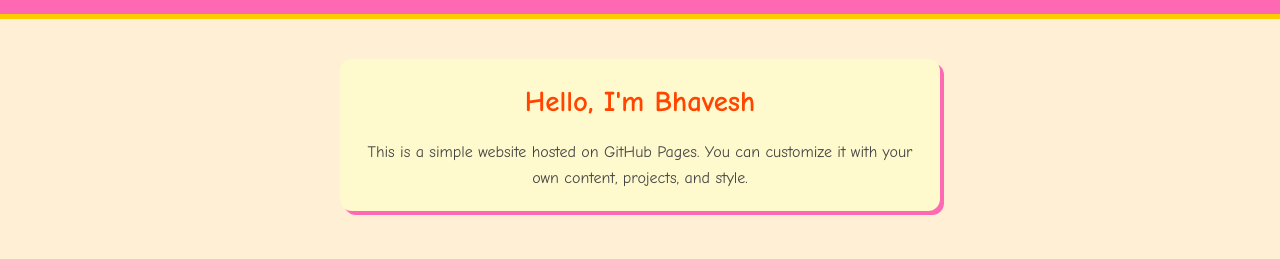
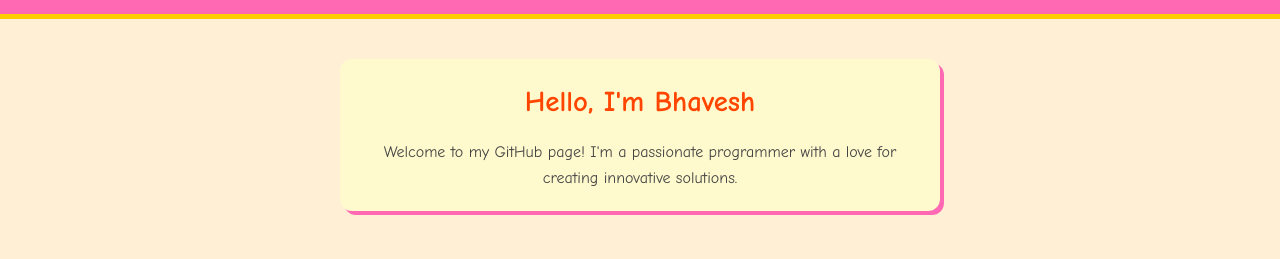
Before and after one commit to bhaveshbhavsar09/my-website, a plain HTML site: page index.html in a window 1280 px wide. Shown: the part 118-377 px from the top of the page. Drawn offline with Linux system fonts and the light colour scheme.

Commit message:
update in index.html file

```diff
--- a/index.html
+++ b/index.html
@@ -24,7 +24,7 @@
     <!-- Intro Section -->
     <section class="intro">
         <h2>Hello, I'm Bhavesh</h2>
-        <p>This is a simple website hosted on GitHub Pages. You can customize it with your own content, projects, and style.</p>
+        <p>Welcome to my GitHub page! I'm a passionate programmer with a love for creating innovative solutions.</p>
     </section>
 
     <!-- Program Journey Section -->
```
